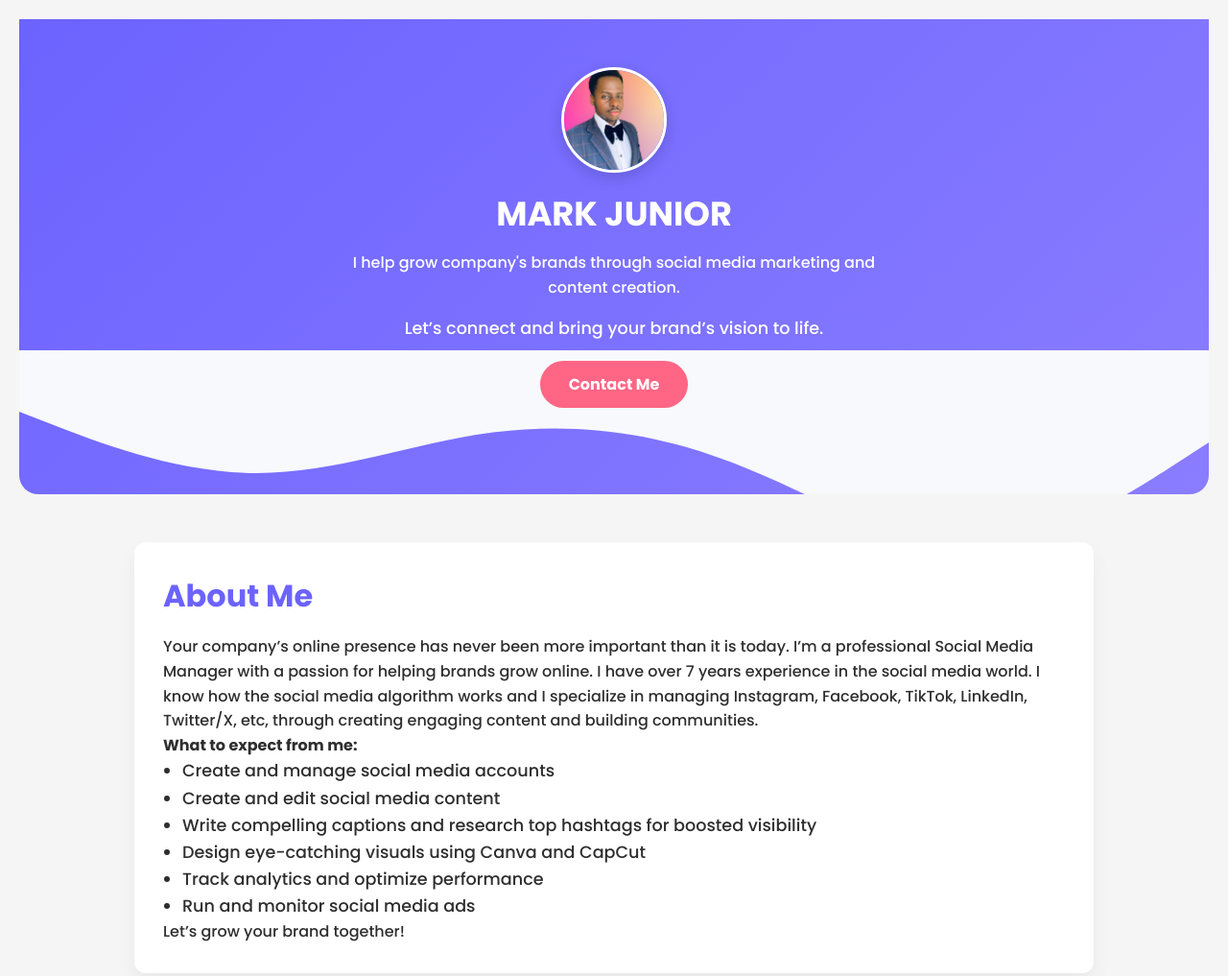
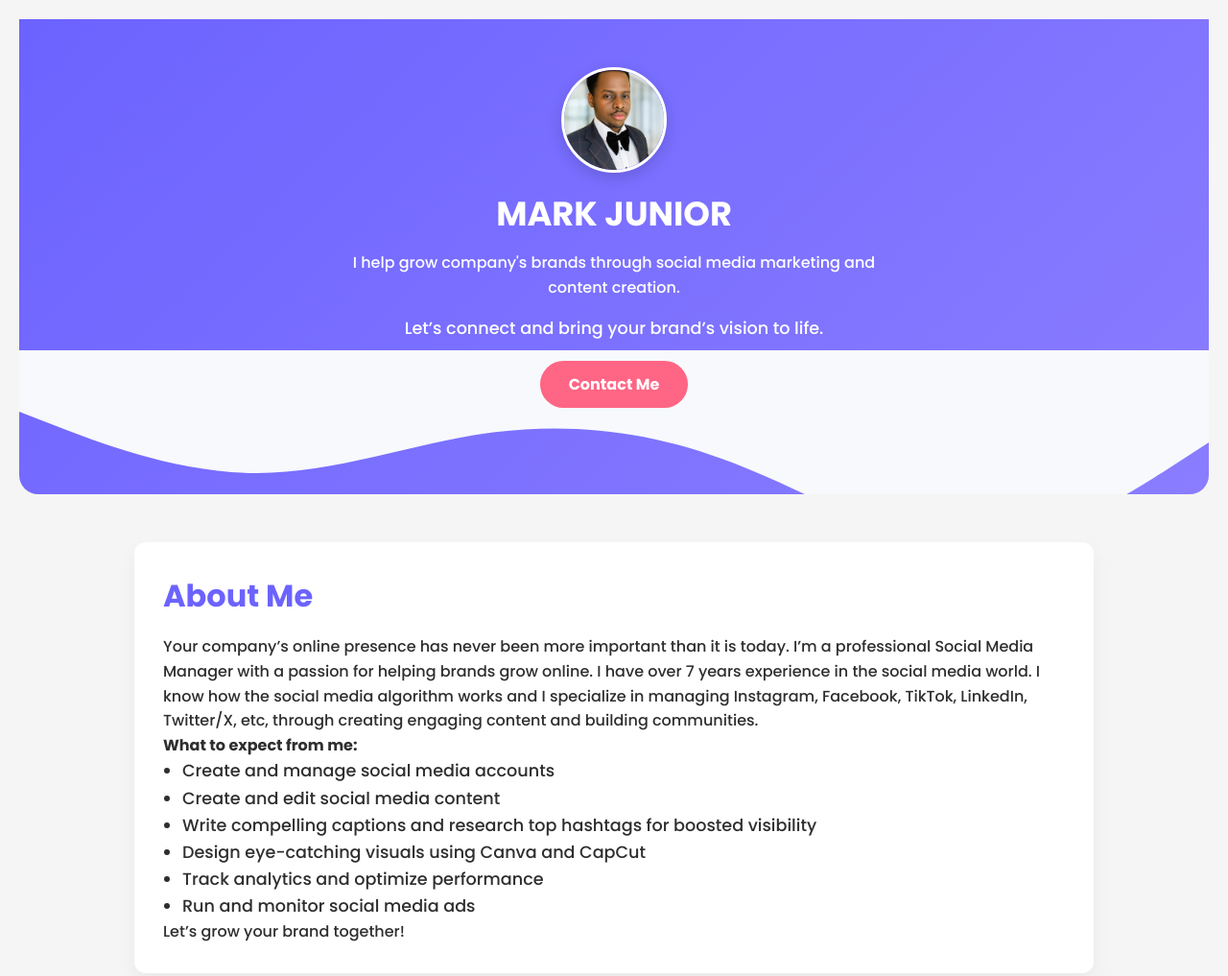
Before and after one commit to markjr69/markjr69.github.io, a plain HTML site: page index.html in a window 1280 px wide. Shown: the top 1017 px of the page at 96% size. Drawn offline with nearby package versions, Linux system fonts and the light colour scheme.

Commit message:
Update index.html

```diff
--- a/index.html
+++ b/index.html
@@ -53,7 +53,7 @@
 
   <header>
     <div class="hero-content" data-aos="fade-down" data-aos-duration="1000">
-      <img src="WhatsApp_Image_2025-06-17_at_14.21.13__2_-removebg-preview.png" alt="Portrait of Mark Ainamani Jr" class="profile-pic" />
+      <img src="WhatsApp Image 2025-08-02 at 13.55.36.jpeg" alt="Portrait of Mark Ainamani Jr" class="profile-pic" />
       <h1>MARK JUNIOR</h1>
       <p class="hero-sub">I help grow company's brands through social media marketing and content creation.</p>
       <p style="font-size: 1.1rem; margin-top: 15px; font-weight: 500;">
```
